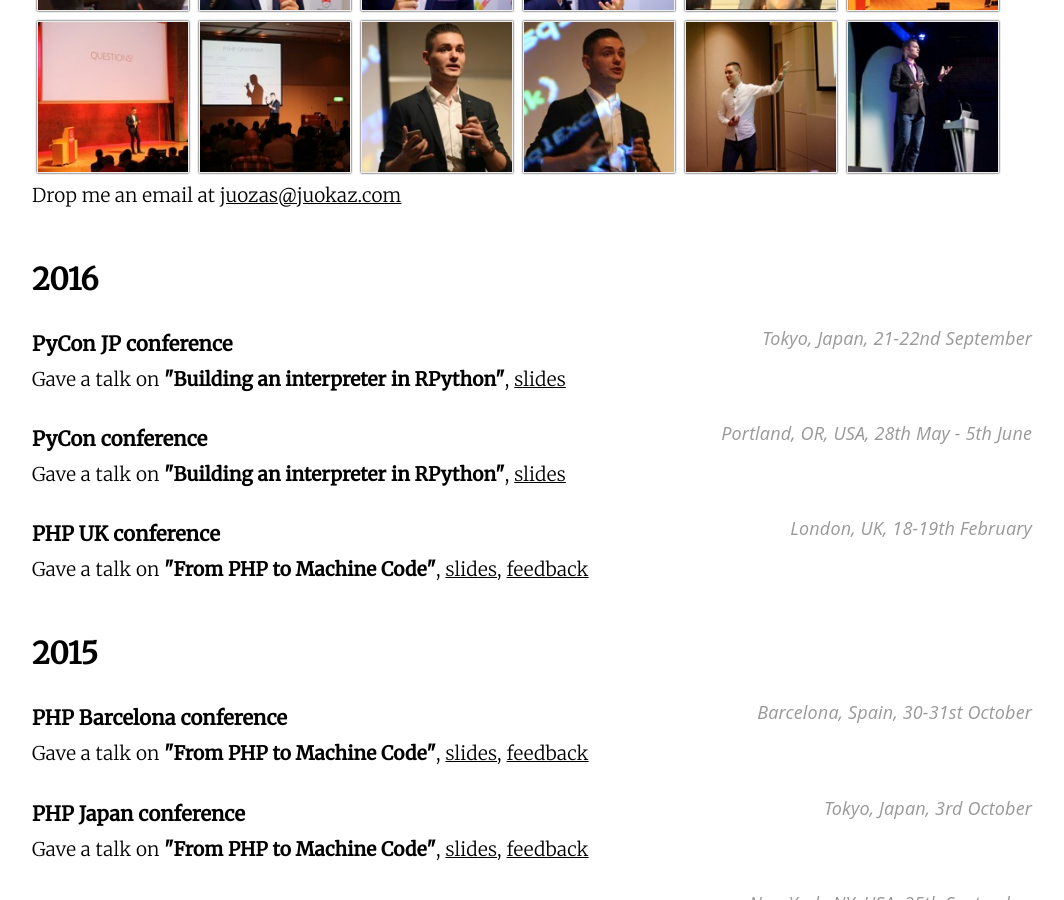
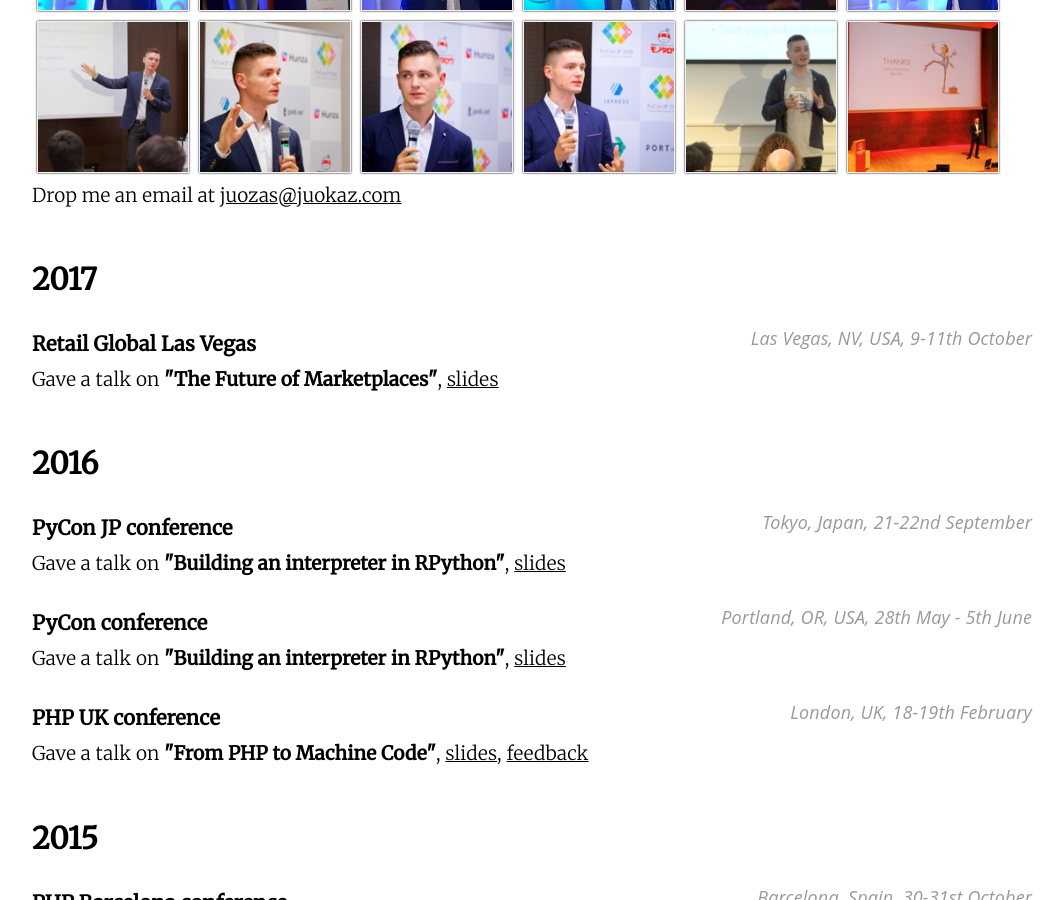
Before and after one commit to juokaz/juokaz.com, a Jekyll site: the page built from conferences.html, in a window 1280 px wide and 900 px high, scrolled down 387 px. Shown: the whole window, without its empty margins (108-1172 px from the left). Built offline with Jekyll 4.4.1, drawn with Linux system fonts in a browser that asks for light colours.

Commit message:
Add retail global the future of marketplaces pictures and info

```diff
--- a/_config.yml
+++ b/_config.yml
@@ -8,6 +8,12 @@ paginate_path: "/blog/page:num/"
 url: https://juokaz.com
 
 pictures:
+  - juozas-kaziukenas-keynote-at-retail-global-2017_23730259898_c127f4fb80_o.jpg
+  - juozas-kaziukenas-keynote-at-retail-global-2017_36912740093_88f65c34d7_o.jpg
+  - juozas-kaziukenas-keynote-at-retail-global-2017_36912758093_f5ba4c7e05_o.jpg
+  - juozas-kaziukenas-keynote-at-retail-global-2017_36912769633_edef4d2372_o.jpg
+  - juozas-kaziukenas-keynote-at-retail-global-2017_37534080526_19025e919c_o.jpg
+  - juozas-kaziukenas-keynote-at-retail-global-2017_37550863902_c7a4afeb45_o.jpg
   - juozas-kaziukenas-at-pycon-jp-2016-1.jpg
   - juozas-kaziukenas-at-pycon-jp-2016-2.jpg
   - juozas-kaziukenas-at-pycon-jp-2016-3.jpg
@@ -94,6 +100,14 @@ pictures:
   - juozas-kaziukenas-at-drupalcamp-lisboa-2011_8395175728_o.jpg
 
 conferences:
+  - year: 2017
+    talks:
+    - title: Retail Global Las Vegas
+      location: Las Vegas, NV, USA
+      date: 9-11th October
+      spoken:
+          - title: The Future of Marketplaces
+            slides: https://speakerdeck.com/juokaz/the-future-of-marketplaces-retail-global-las-vegas-2017-keynote
   - year: 2016
     talks:
     - title: PyCon JP conference
```
Also changed, not shown: pictures/juozas-kaziukenas-keynote-at-retail-global-2017_36912758093_f5ba4c7e05_o.jpg (added), pictures/juozas-kaziukenas-keynote-at-retail-global-2017_37534080526_19025e919c_o.jpg (added), pictures/thumb/juozas-kaziukenas-keynote-at-retail-global-2017_23730259898_c127f4fb80_o.jpg (added), pictures/thumb/juozas-kaziukenas-keynote-at-retail-global-2017_36912740093_88f65c34d7_o.jpg (added), pictures/thumb/juozas-kaziukenas-keynote-at-retail-global-2017_36912758093_f5ba4c7e05_o.jpg (added), pictures/thumb/juozas-kaziukenas-keynote-at-retail-global-2017_36912769633_edef4d2372_o.jpg (added), pictures/thumb/juozas-kaziukenas-keynote-at-retail-global-2017_37534080526_19025e919c_o.jpg (added), pictures/thumb/juozas-kaziukenas-keynote-at-retail-global-2017_37550863902_c7a4afeb45_o.jpg (added), 4 other files.
